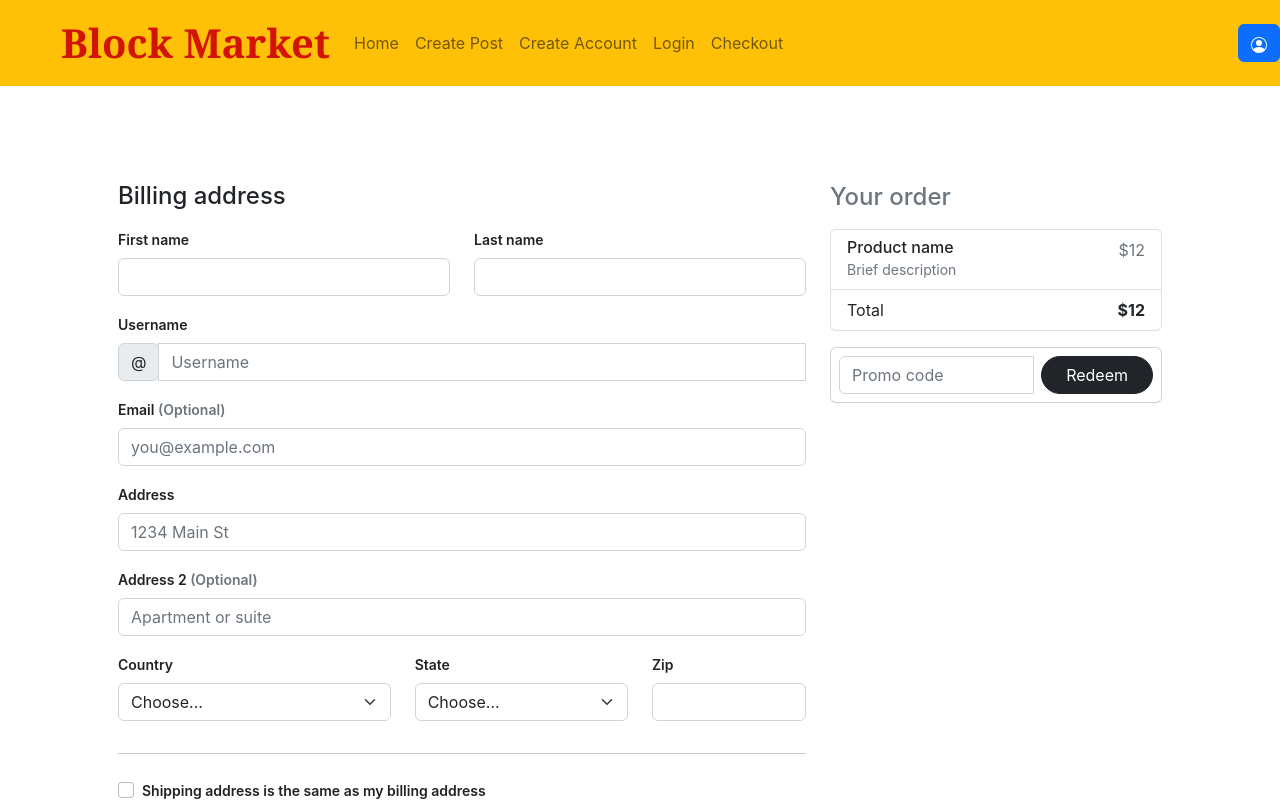
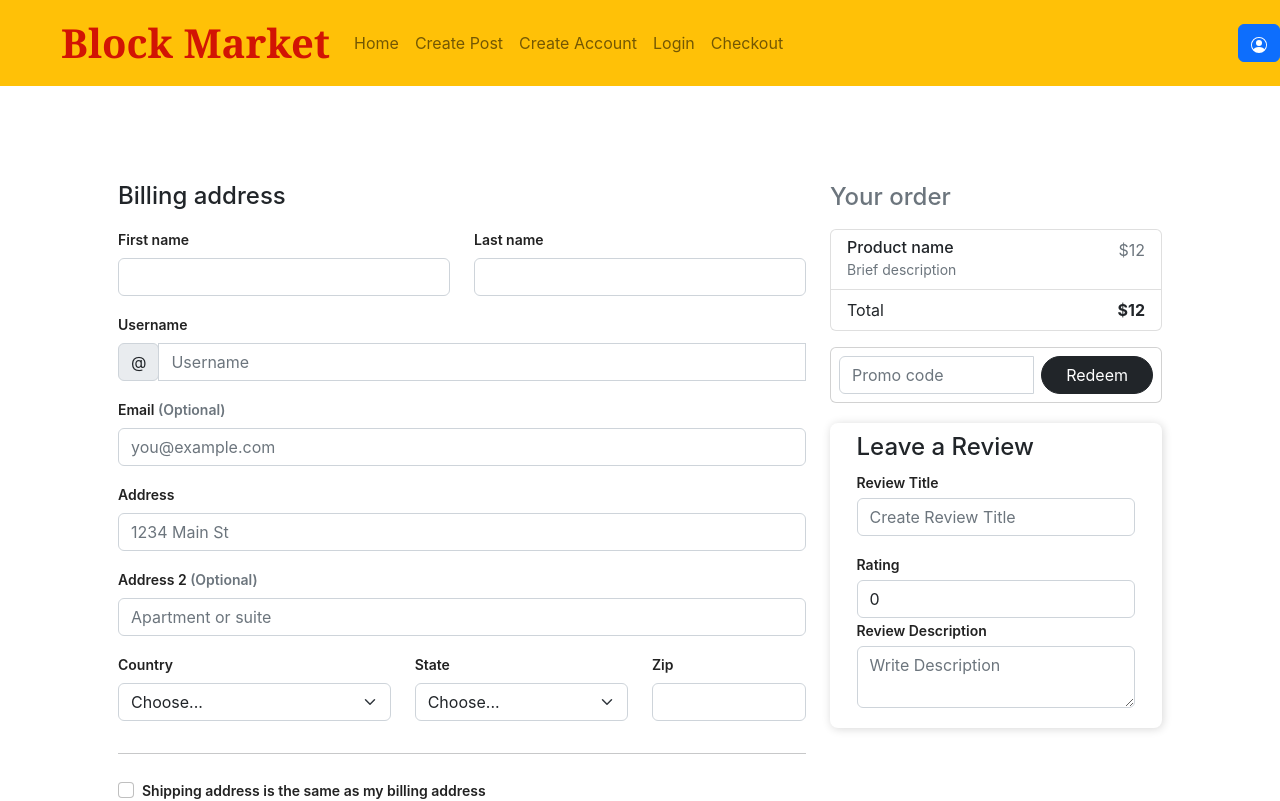
Before and after one commit to QuinnHilger/BlockMarket, a React (Create React App) app in the folder blockmarket/: page /checkout in a window 1280 px wide. Shown: the top 801 px of the page. Built offline with nearby package versions, Linux system fonts and the light colour scheme.

Commit message:
made small changes to allow backend implementation added user and location to full post display(fetched from backend) added review form to checkout page and state variable to hold review this will be stored on backend for given user

```diff
--- a/blockmarket/src/App.css
+++ b/blockmarket/src/App.css
@@ -133,3 +133,16 @@ and Bootstrap */
     margin-top: 10px;
     width: 60%;
   }
+
+  .Auth-form2 {
+    margin-top: 20px;
+    box-shadow: rgb(0 0 0 / 16%) 1px 1px 10px;
+    padding-top: 10px;
+    padding-bottom: 20px;
+    border-radius: 8px;
+    background-color: white;
+  }
+  .Auth-form-content2 {
+    padding-left: 8%;
+    padding-right: 8%;
+  }
--- a/blockmarket/src/App.js
+++ b/blockmarket/src/App.js
@@ -11,7 +11,7 @@ import apiWrapper from './server.js';
 import "./App.css"
 import {Navbar, Container, Nav, Button} from "react-bootstrap";
 import "bootstrap/dist/css/bootstrap.min.css";
-import { Post } from './pages/post.js';
+import { Post, PostPreview } from './pages/post.js';
 
 function App() {
   const navigate = useNavigate();
@@ -68,7 +68,7 @@ function App() {
           <Route path="/home" element={<Home />} />
           <Route path="/filters" element={<Filters />} />
           <Route path="/userPage" element={<UserPage />} />
-          <Route path='/fullPost' element={<Post />}/>
+          <Route path='/fullPost' element={<Post displayPost={PostPreview.thisPost}/>}/>
           <Route path="/checkout" element={<CheckoutForm />} />
           <Route path="/" element={<Home />} />
         </Routes>
--- a/blockmarket/src/pages/checkoutForm.js
+++ b/blockmarket/src/pages/checkoutForm.js
@@ -1,8 +1,17 @@
-import React from 'react';
+import React, { useState } from 'react';
 import {useNavigate} from 'react-router-dom';
 function Checkout()
 {
+    const [review, setReview] = useState({
+        title: "",
+        rating: 0.0,
+        reviewBody: "",
+  });
   const navigate = useNavigate();
+
+  function handleFormChange(event) {
+    setReview(event.target.value);
+  };
   /**
    * triggered when form is submitted
    * @param {React.MouseEvent<React.HTMLInputElement>} event
@@ -44,6 +53,46 @@ function Checkout()
                         </div>
                     </div>
                     </form>
+                    <div className="Auth-form2">
+                    <h4 className="Auth-form-content2">Leave a Review</h4>
+                    <form className="Auth-form-content2">
+                    <div classname="form-group mt-3">
+                        <label>Review Title</label>
+                        <input
+                            type="text"
+                            name="title"
+                            onChange={handleFormChange}
+                            placeholder="Create Review Title"
+                            value={review.title}
+                            className="form-control mt-1"
+                            />
+                    </div>
+                        <div className="form-group mt-3">
+                            <label>Rating</label>
+                            <input
+                            type="number"
+                            min="0.00"
+                            max="10"
+                            step="0.1"
+                            name="rating"
+                            onChange={handleFormChange}
+                            placeholder="xx / 10.0"
+                            value={review.rating}
+                            className="form-control mt-1"
+                        />
+                        </div>
+                        <div classname="form-group mt-3">
+                            <label>Review Description</label>
+                            <textarea
+                                name="description"
+                                onChange={handleFormChange}
+                                placeholder="Write Description"
+                                value={review.reviewBody}
+                                className="form-control mt-1"
+                                />
+                        </div>
+                    </form>
+                    </div>
                 </div>
                 <div class="col-md-8 order-md-1">
                     <h4 class="mb-3">Billing address</h4>
--- a/blockmarket/src/pages/post.js
+++ b/blockmarket/src/pages/post.js
@@ -9,7 +9,6 @@ import App from '../App.js';
 function PostPreview({thisPost}){
   const navigate = useNavigate();
   function FullPost(){
-    App.setPost(thisPost);
     navigate('/fullPost');
   }
 
@@ -70,8 +69,12 @@ return(
           </Card.Text>
         </Card.Body>
         <ListGroup className="list-group-flush">
+          <label className="form-title">Posted by: </label>
+          <ListGroup.Item>{displayPost.user}</ListGroup.Item>
           <label className="form-title">Price: </label>
           <ListGroup.Item>${displayPost.price}</ListGroup.Item>
+          <label className="form-title">Location: </label>
+          <ListGroup.Item>{displayPost.location}</ListGroup.Item>
           <label className="form-title">Theme: </label>
           <ListGroup.Item> {displayPost.theme}</ListGroup.Item>
           <label className="form-title">Number of Pieces: </label>
--- a/blockmarket/src/pages/postForm.js
+++ b/blockmarket/src/pages/postForm.js
@@ -15,6 +15,7 @@ function PostForm({}) {
         price: "",
         description: "",
         //profile to create later
+        //location from user
         time: "",
         theme: "",
         numPieces: "",
--- a/blockmarket/src/pages/userPage.js
+++ b/blockmarket/src/pages/userPage.js
@@ -23,7 +23,9 @@ let testPost = {
   theme: "Super Heros",
   peices: 1,
   setNumber: 1000,
-  condition: "Old"
+  condition: "Old",
+  user: "Bob Doctor",
+  location: "New Hampshire"
 };
 
 let review = {title: "Great product",
```
